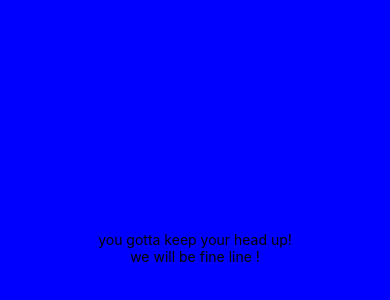
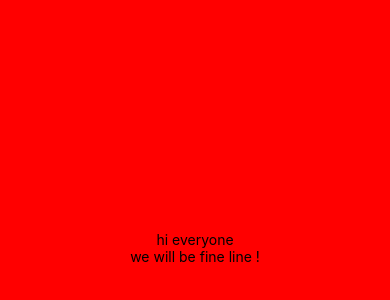
Before and after one commit to AlharranAbeer/QootApplication, a React Native app: screen / in a window 390 px wide. Shown: the part 174-474 px from the top of the page. Built offline with nearby package versions, Linux system fonts and the light colour scheme.

Commit message:
update text in app

```diff
--- a/App.js
+++ b/App.js
@@ -4,7 +4,7 @@ import { StyleSheet, Text, View } from 'react-native';
 export default function App() {
   return (
     <View style={styles.container}>
-      <Text>you gotta keep your head up!</Text>
+      <Text>hi everyone</Text>
       <Text>we will be fine line !</Text>
     </View>
   );
@@ -13,7 +13,7 @@ export default function App() {
 const styles = StyleSheet.create({
   container: {
     flex: 1,
-    backgroundColor: 'blue',
+    backgroundColor: 'red',
     alignItems: 'center',
     justifyContent: 'center',
   },
```
